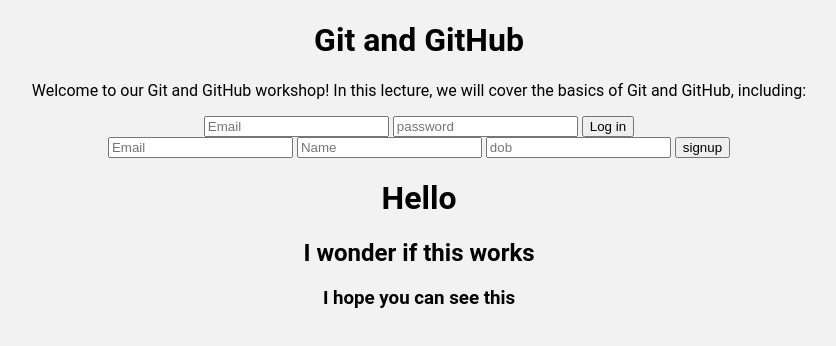
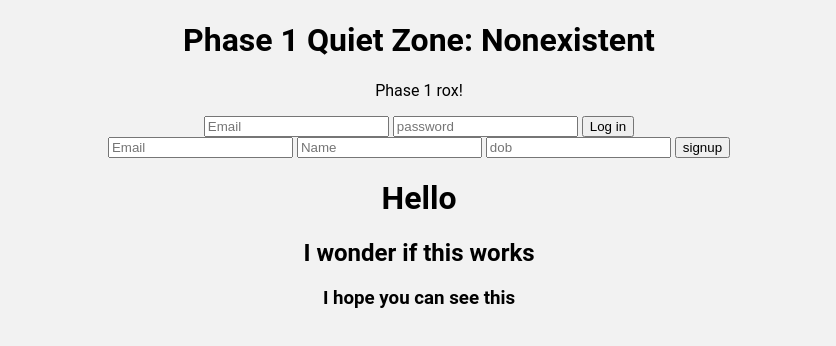
Before and after one commit to flatiron-school/git-lecture-012924, a plain HTML site: page index.html in a window 1280 px wide. Shown: the whole page, without its empty margins (221-1057 px from the left). Drawn offline with Linux system fonts and the light colour scheme.

Commit message:
phase 1 rox

```diff
--- a/index.html
+++ b/index.html
@@ -7,10 +7,9 @@
     <title>Git and GitHub Lecture</title>
   </head>
   <body>
-    <h1>Git and GitHub</h1>
+    <h1>Phase 1 Quiet Zone: Nonexistent</h1>
     <p>
-      Welcome to our Git and GitHub workshop! In this lecture, we will cover the
-      basics of Git and GitHub, including:
+      Phase 1 rox!
     </p>
 
     <!-- login form -->
```
